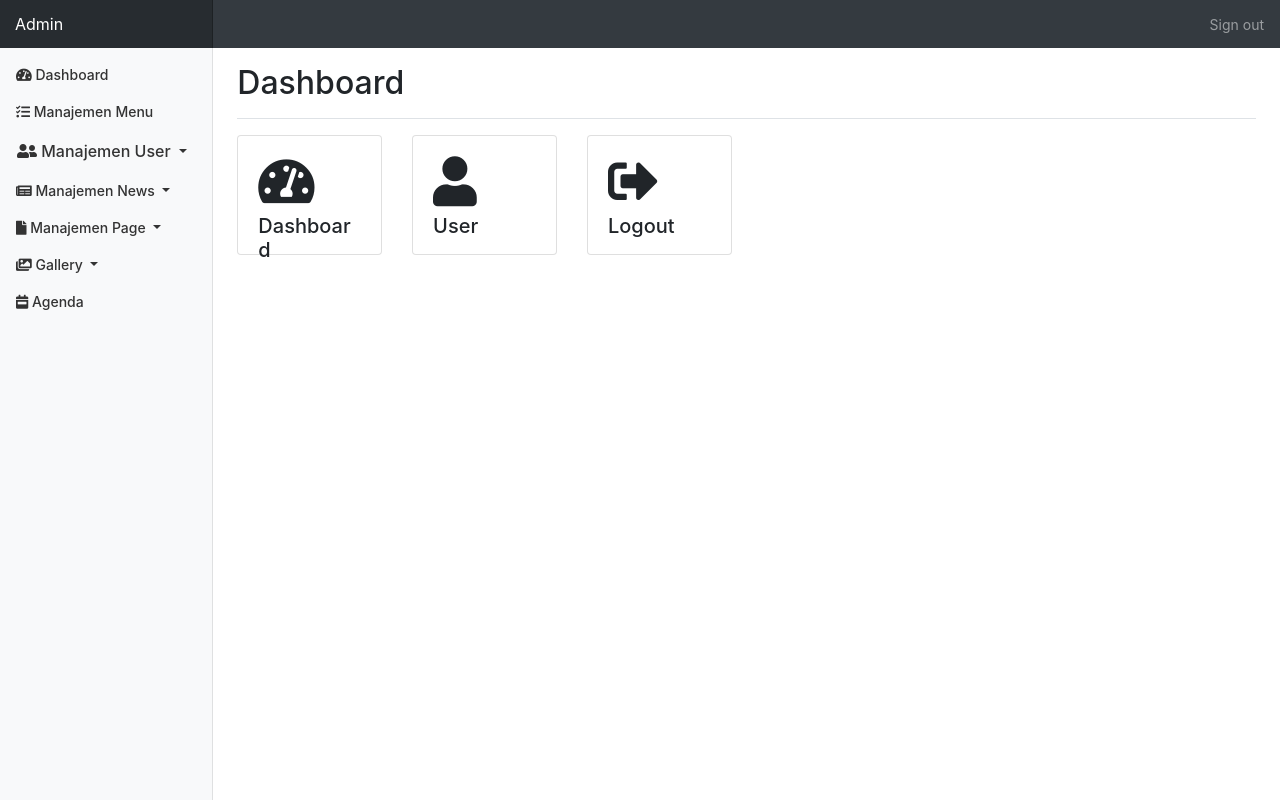
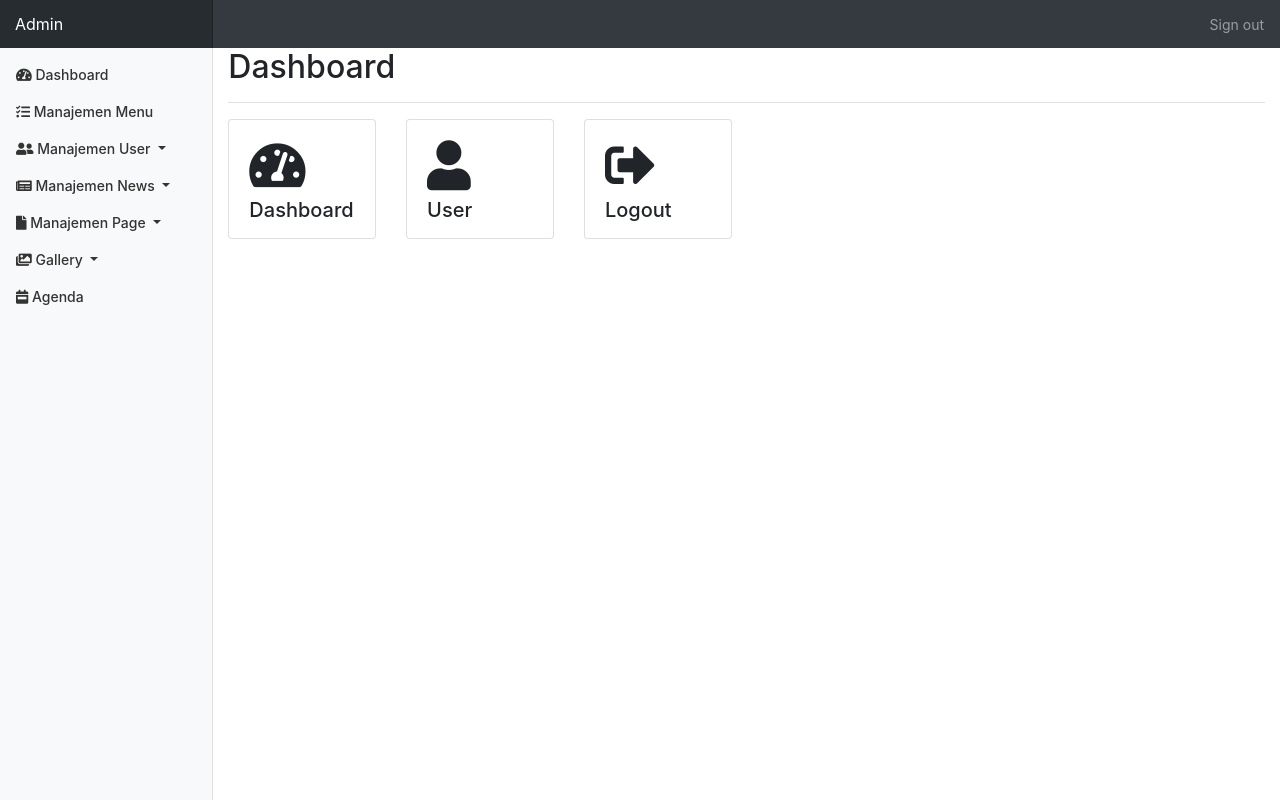
Before and after one commit to Boleh-PerKPan/BiroBinaMental, a CodeIgniter app: page /KP/index.php/home_admin/index in a window 1280 px wide. Run offline with CodeIgniter, Linux system fonts and the light colour scheme.

Commit message:
hello world

```diff
--- a/application/views/admin/template/header.php
+++ b/application/views/admin/template/header.php
@@ -50,38 +50,38 @@
                             <!--<a class="nav-link dropdown-toggle" href="#" id="navbarDropdown" role="button" data-toggle="dropdown" aria-haspopup="true" aria-expanded="false">
                                 <i class="fas fa-user-friends"></i> Manajemen User
                             </a>-->
-                            <button class="nav-link dropdown-toggle btn bg-transparent" id="navbarDropdonw" data-toggle="collapse" data-target="#manajemenuser" aria-expanded="false" >
+                            <a class="nav-link dropdown-toggle " id="navbarDropdonw" data-toggle="collapse" href="#" data-target="#manajemenuser" aria-expanded="false">
                                 <i class="fas fa-user-friends"></i> Manajemen User
-                            </button>
+                            </a>
                             <div class="collapse navbar-collapse" id="manajemenuser" aria-labelledby="navbarDropdown">
                                 <a class="dropdown-item" href="<?= base_url() ?>home_admin/manage_instansi">Instansi</a>
                                 <a class="dropdown-item" href="<?= base_url() ?>home_admin/manage_user">User</a>
                             </div>
                         </li>
                         <li class="nav-item dropdown">
-                            <a class="nav-link dropdown-toggle" href="#" id="navbarDropdown" role="button" data-toggle="dropdown" aria-haspopup="true" aria-expanded="false">
+                            <a class="nav-link dropdown-toggle " id="navbarDropdonw" data-toggle="collapse" href="#" data-target="#manajemennews" aria-expanded="false">
                                 <i class="fas fa-newspaper"></i> Manajemen News
                             </a>
-                            <div class="dropdown-menu" aria-labelledby="navbarDropdown">
+                            <div class="collapse navbar-collapse" aria-labelledby="navbarDropdown" id="manajemennews">
                                 <a class="dropdown-item" href="<?= base_url() ?>home_admin/manage_category">Category</a>
                                 <a class="dropdown-item" href="<?= base_url() ?>home_admin/manage_article_news">Article News</a>
                                 <a class="dropdown-item" href="<?= base_url() ?>home_admin/manage_article_upload">Article Update</a>
                             </div>
                         </li>
                         <li class="nav-item dropdown">
-                            <a class="nav-link dropdown-toggle" href="#" id="navbarDropdown" role="button" data-toggle="dropdown" aria-haspopup="true" aria-expanded="false">
+                            <a class="nav-link dropdown-toggle " id="navbarDropdonw" data-toggle="collapse" href="#" data-target="#manajemenpage" aria-expanded="false">
                                 <i class="fas fa-file"></i> Manajemen Page
                             </a>
-                            <div class="dropdown-menu" aria-labelledby="navbarDropdown">
+                            <div class="collapse navbar-collapse" id="manajemenpage" aria-labelledby="navbarDropdown">
                                 <a class="dropdown-item" href="<?= base_url() ?>home_admin/manage_slide_show">Slide Show</a>
                                 <a class="dropdown-item" href="<?= base_url() ?>home_admin/manage_page_news">Page news</a>
                             </div>
                         </li>
                         <li class="nav-item dropdown">
-                            <a class="nav-link dropdown-toggle" href="#" id="navbarDropdown" role="button" data-toggle="dropdown" aria-haspopup="true" aria-expanded="false">
+                            <a class="nav-link dropdown-toggle " id="navbarDropdonw" data-toggle="collapse" href="#" data-target="#gallery" aria-expanded="false">
                                 <i class="fas fa-images"></i> Gallery
                             </a>
-                            <div class="dropdown-menu" aria-labelledby="navbarDropdown">
+                            <div class="collapse navbar-collapse" id="gallery" aria-labelledby="navbarDropdown">
                                 <a class="dropdown-item" href="<?= base_url() ?>home_admin/manage_photo">Photo</a>
                                 <a class="dropdown-item" href="<?= base_url() ?>home_admin/manage_video">Video</a>
                             </div>
@@ -95,4 +95,4 @@
                     </ul>
                 </div>
             </nav>
-    <main role="main" class="col-md-9 ml-sm-auto col-lg-10 pt-3 px-4">
+            <main role="main" class="col-md-10 ml-sm-auto ">
```
Also changed, not shown: application/views/template/footer.php (+7 -5 lines).
